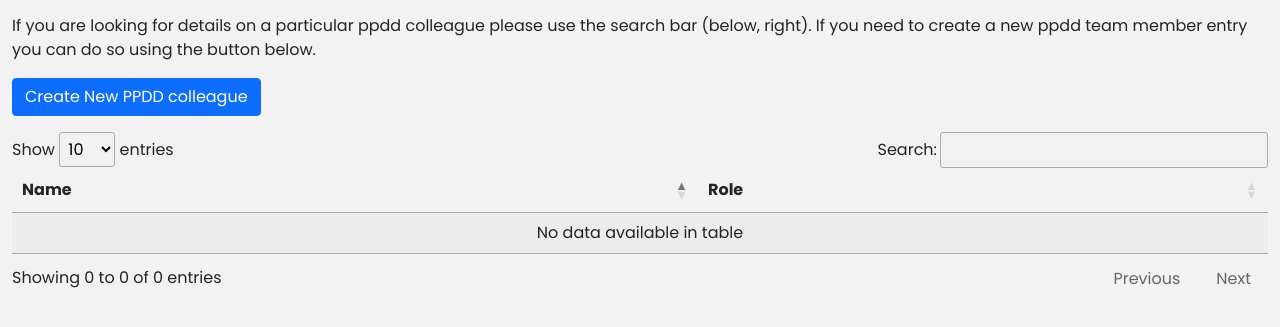
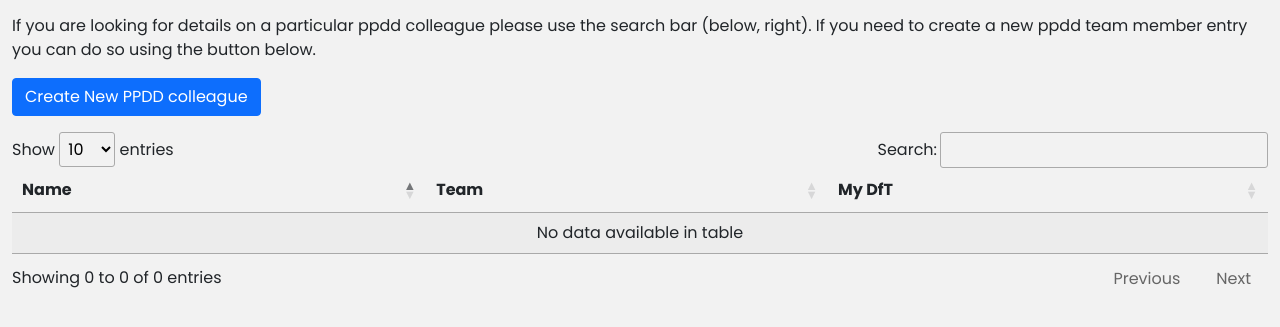
Before and after one commit to banillie/project_tracker, a Django app: page /ppdds/ in a window 1280 px wide. Shown: the part 210-537 px from the top of the page. Run offline with Django 3.2, Linux system fonts and the light colour scheme; the visitor is signed in with stand-in values (Sample User, id 1); data that the repository does not hold is empty; parts of the project's set-up code (start-up, migrations or seed data) failed here and were passed over; some libraries are stand-ins or nearby versions.

Commit message:
ppdd list change

```diff
--- a/ppdds/models.py
+++ b/ppdds/models.py
@@ -5,6 +5,7 @@ from django.urls import reverse
 from django.db.models.signals import pre_save, post_save
 from .utils import slugify_instance_title
 
+from django.utils.text import slugify
 from simple_history.models import HistoricalRecords
 
 User = settings.AUTH_USER_MODEL
@@ -56,8 +57,14 @@ class PPDD(models.Model):
     def get_absolute_url(self):
         return reverse("ppdds:detail", kwargs={"slug": self.slug})
 
-    def save(self, *arg, **kwargs):
-        super().save(*arg, **kwargs)
+    ## requires change to model
+    # def save(self, *arg, **kwargs):
+    #     try:
+    #         self.my_dft_url = "https://intranet.dft.gov.uk/users/" + slugify(self.first_name + ' ' + self.last_name)
+    #     except:
+    #         pass
+    #     super().save(*args, **kwargs)
+
 
     def __str__(self):
         return self.first_name + ' ' + self.last_name
--- a/ppdds/templates/ppdds/partials/hx_create_ppdd_in_ppdd.html
+++ b/ppdds/templates/ppdds/partials/hx_create_ppdd_in_ppdd.html
@@ -36,7 +36,8 @@
                 <thead>
                 <tr>
                     <th>Name</th>
-                    <th>Role</th>
+                    <th>Team</th>
+                    <th>My DfT</th>
                 </tr>
                 </thead>
                 <tbody>
@@ -46,8 +47,17 @@
                             <a href='{{ instance.get_absolute_url }}'>{{ instance.first_name }} {{ instance.last_name }}</a>
                         </td>
                         <td>
-                            {% if instance.role %}
-                                {{ instance.role }}
+                            {% if instance.team %}
+                                {{ instance.team }}
+                            {% endif %}
+                        </td>
+                        <td>
+                            {% if instance.organisation.name == "DfT(c)" %}
+                                {% if instance.my_dft_url %}
+                                    <p>
+                                        <a href="{{ instance.my_dft_url }}" target="_blank">My DfT Link</a>
+                                    </p>
+                                {% endif %}
                             {% endif %}
                         </td>
                     </tr>
```
